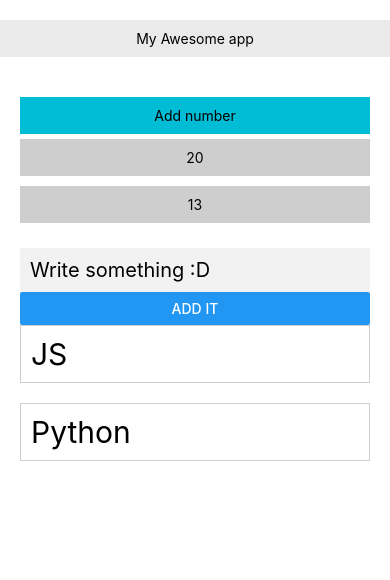
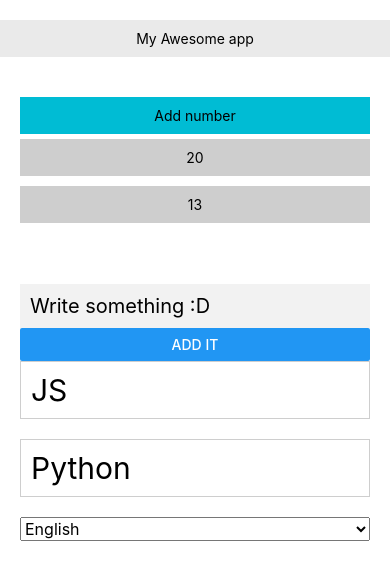
Before and after one commit to MatinSasan/my-first-reactNative-app, a React Native app: screen / in a window 390 px wide. Shown: the top 580 px of the page. Built offline with nearby package versions, Linux system fonts and the light colour scheme.

Commit message:
fixed some bugs

```diff
--- a/App.js
+++ b/App.js
@@ -7,20 +7,23 @@
  */
 
 import React, {useState} from 'react';
-import {StyleSheet, View, ScrollView} from 'react-native';
+import {StyleSheet, View, ScrollView, ActivityIndicator} from 'react-native';
 
 import Navbar from './src/components/Nav/Navbar';
 import Generate from './src/components/Generator/Generator';
 import ListItem from './src/components/Generator/ListItem';
 import Input from './src/components/Input/Input';
+import PickerComp from './src/components/Picker/Picker';
 
 const App = () => {
   const [nameOfApp, setNameApp] = useState('My Awesome app');
   const [random, setRandom] = useState([20, 13]);
+  const [loading, setLoading] = useState(false);
 
   const onAddRandom = () => {
     const newRandom = Math.floor(Math.random() * 100) + 1;
     setRandom([...random, newRandom]);
+    setLoading(!loading);
   };
 
   const onItemDelete = i => {
@@ -36,7 +39,9 @@ const App = () => {
         <View style={wrapper}>
           <Generate add={onAddRandom} />
           <ListItem items={random} onDelete={onItemDelete} />
+          <ActivityIndicator size="large" color="red" animating={loading} />
           <Input />
+          <PickerComp />
         </View>
       </ScrollView>
     </View>
--- a/src/components/Input/Input.js
+++ b/src/components/Input/Input.js
@@ -11,8 +11,14 @@ const Input = props => {
   };
 
   const onAddThings = () => {
+    if (myInput === '') return;
     setThings([...things, myInput]);
     setInput('');
+  };
+
+  const onItemDeleteInput = i => {
+    const newArr = things.filter((thing, index) => i !== index);
+    setThings(newArr);
   };
 
   return (
@@ -24,8 +30,8 @@ const Input = props => {
         onChangeText={onChangeInput}
       />
       <Button title="Add it" onPress={onAddThings} />
-      {things.map(thing => (
-        <Text style={styleThings} key={thing}>
+      {things.map((thing, i) => (
+        <Text style={styleThings} key={i} onPress={() => onItemDeleteInput(i)}>
           {thing}
         </Text>
       ))}
--- /dev/null
+++ b/src/components/Picker/Picker.js
@@ -0,0 +1,22 @@
+import React, {useState} from 'react';
+import {StyleSheet, Text, View, Picker} from 'react-native';
+
+const PickerComp = props => {
+  const [language, setLanguage] = useState('english');
+
+  return (
+    <Picker
+      style={{width: '100%'}}
+      selectedValue={language}
+      onValueChange={(itemValue, itemIndex) => {
+        setLanguage(itemValue);
+      }}>
+      <Picker.Item label="French" value="french" />
+      <Picker.Item label="English" value="english" />
+      <Picker.Item label="German" value="german" />
+      <Picker.Item label="Persian" value="persian" />
+    </Picker>
+  );
+};
+
+export default PickerComp;
```
